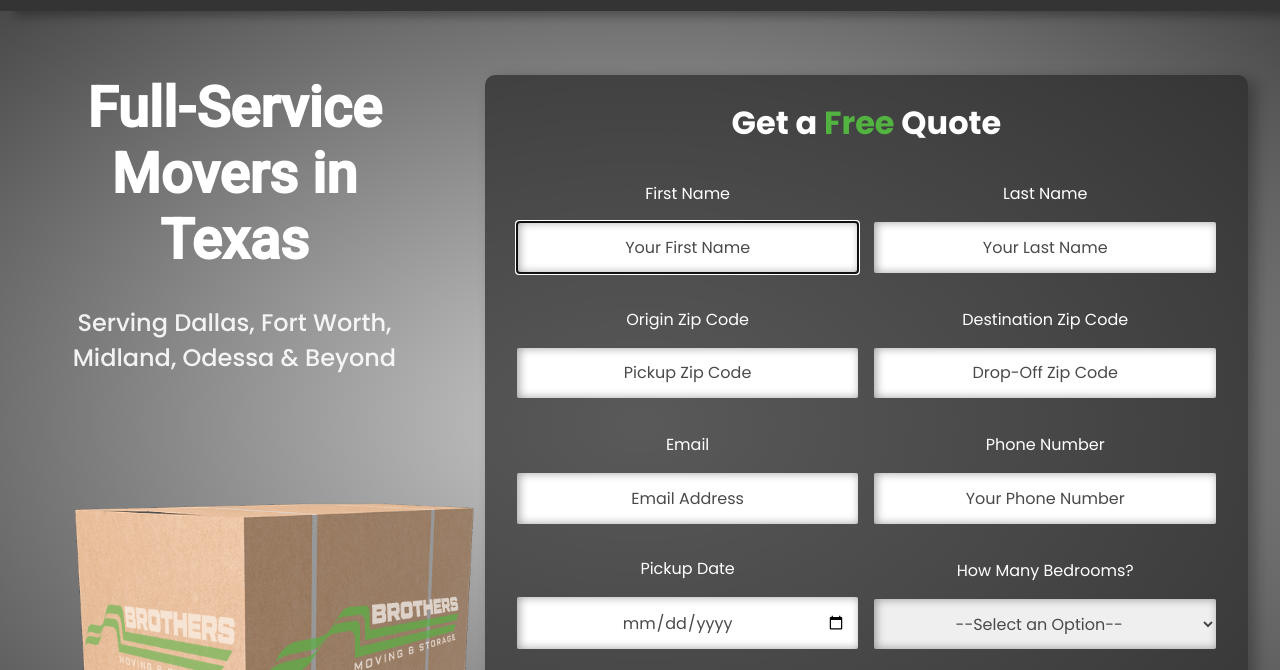
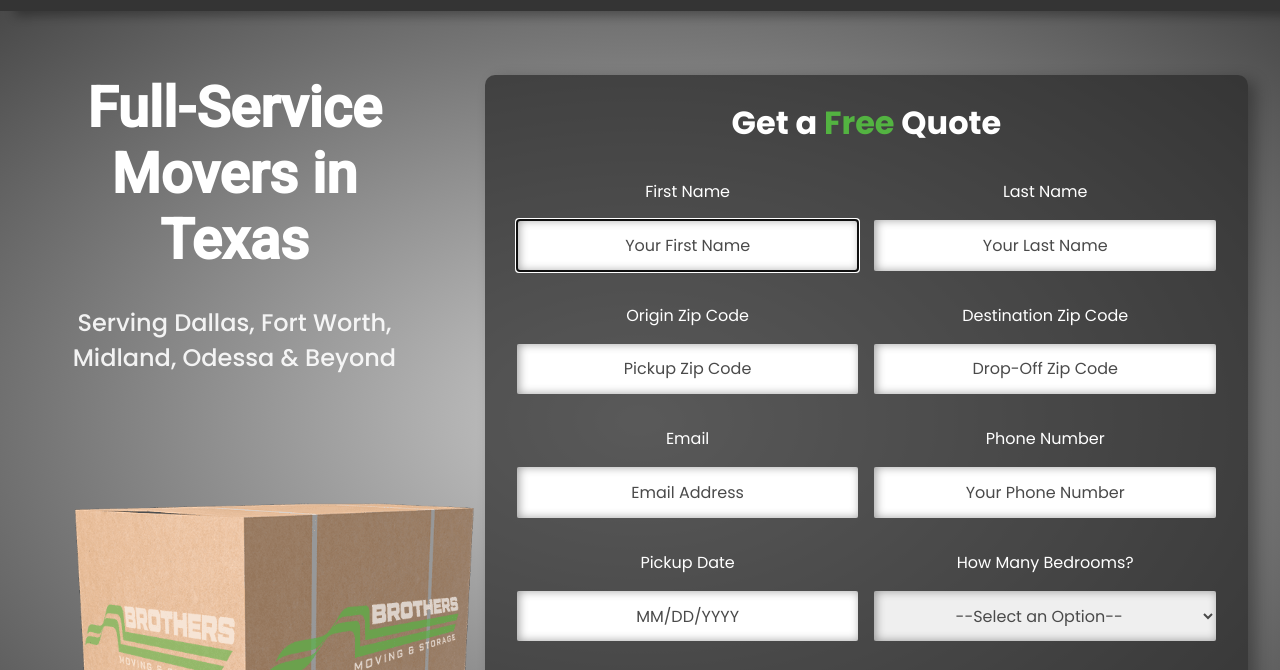
Before and after one commit to SebTheDeveloper/brothers-moving-and-storage-landing-page, a plain HTML site: page index.html in a window 1280 px wide. Shown: the part 105-775 px from the top of the page. Drawn offline with Linux system fonts and the light colour scheme.

Commit message:
edit date input type on click to resolve placeholder issue

```diff
--- a/index.html
+++ b/index.html
@@ -81,7 +81,9 @@
             </div>
             <div class="inputs">
                 <label for="moveDate">Pickup Date</label>
-                <input type="date" placeholder="Requested Pickup Date" title="Requested Pickup Date" name="moveDate" id="moveDate" required>
+                <input type="text" placeholder="MM/DD/YYYY"
+                onfocus="(this.type='date')"
+                onblur="(this.type='text')"  title="Requested Pickup Date" name="moveDate" id="moveDate" required>
             </div>
             <div class="inputs">
                 <label for="bedrooms" placeholder="Number of Bedrooms">How Many Bedrooms?</label>
```
